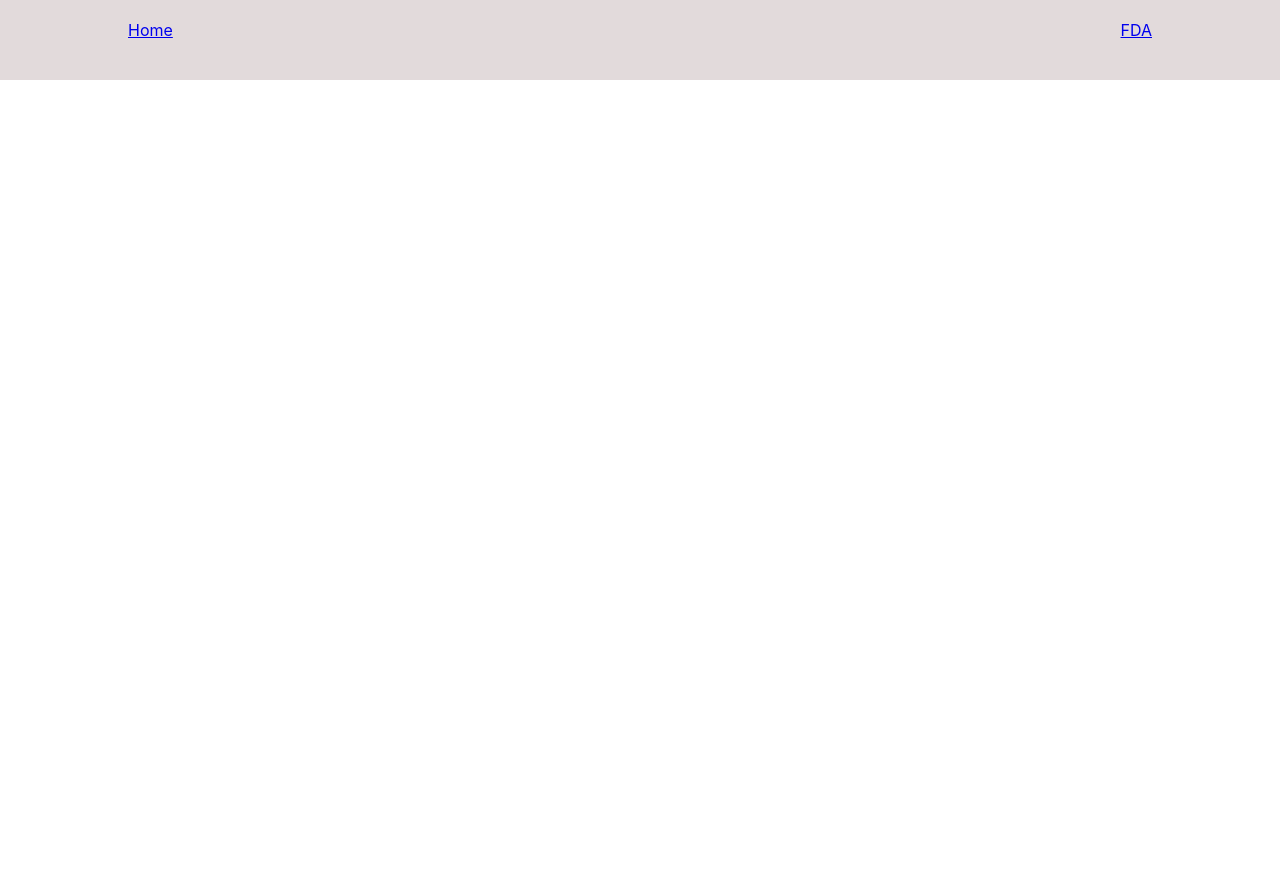
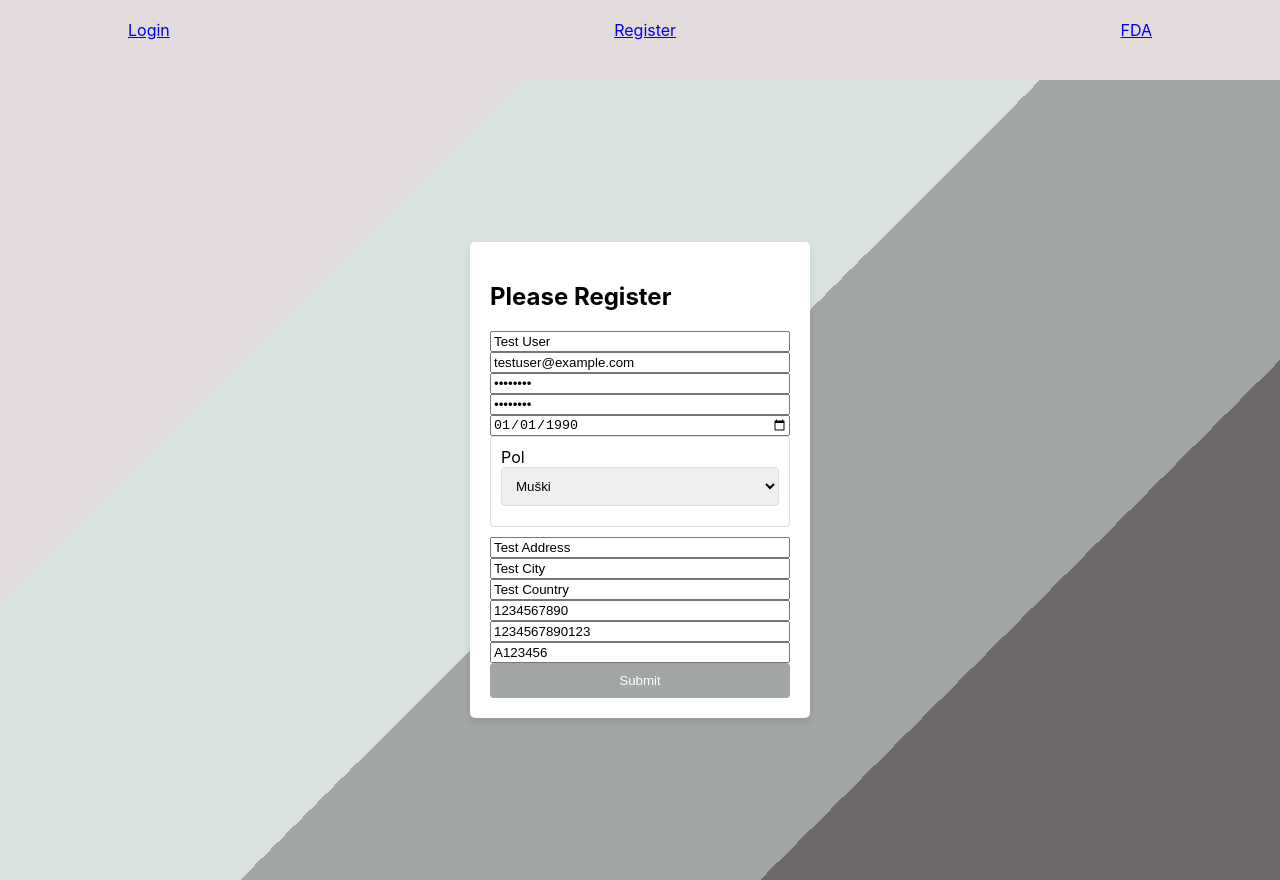
Before and after one commit to elab-development/internet-tehnologije-projekat-euprava_2020_0149, a React (Create React App) app in the folder reactapp/: page /register in a window 1280 px wide. Before the commit this address had no page. Before the commit the page ends 800 px from the top, so only its background shows below. Built offline with nearby package versions, Linux system fonts and the light colour scheme.

Commit message:
kreirana komponenta i omogucena registracija

```diff
--- a/reactapp/src/App.js
+++ b/reactapp/src/App.js
@@ -9,6 +9,7 @@ import TabelaAnketaKorisnik from './komponente/ankete/korisnik/TabelaAnketaKoris
 import GlasajAnketa from './komponente/ankete/korisnik/GlasajAnketa';
 import { useState } from 'react';
 import Navbar from './komponente/reusable/Navbar';
+import Register from './komponente/login/Register';
 
 function App() {
   const [token,setToken] = useState(null);
@@ -24,6 +25,9 @@ function App() {
         <Route path='/fda' element={<OpenFDAComponent></OpenFDAComponent>}></Route>   {/*svi */}
         <Route path='/' element={<Login setToken={setToken}></Login>}></Route>{/*svi */}
 
+
+
+        <Route path='/register' element={<Register  ></Register>}></Route>
       </Routes>
 
       </BrowserRouter>
--- /dev/null
+++ b/reactapp/src/komponente/login/Register.jsx
@@ -0,0 +1,186 @@
+import React, { useState } from 'react';
+import axios from 'axios';
+import { useNavigate } from 'react-router-dom';
+import InputField from '../reusable/InputField';
+
+const Register = ({ setToken }) => {
+  const [formData, setFormData] = useState({
+    imePrezime: 'Test User',
+    email: 'testuser@example.com',
+    password: 'password',
+    confirmPassword: 'password',
+    datum_rodjenja: '1990-01-01',
+    pol: 'muški',
+    adresa: 'Test Address',
+    grad: 'Test City',
+    drzava: 'Test Country',
+    telefon: '1234567890',
+    JMBG: '1234567890123',
+    broj_licne_karte: 'A123456',
+    status: 'aktivan',
+    uloga: 'korisnik',
+  });
+
+  const navigate = useNavigate();
+
+  const handleChange = (e) => {
+    const { name, value } = e.target;
+    setFormData((prevState) => ({
+      ...prevState,
+      [name]: value,
+    }));
+  };
+
+  const handleSubmit = async (event) => {
+    event.preventDefault();
+    try {
+      const response = await axios.post('http://127.0.0.1:8000/api/register', formData);
+
+        navigate('/');
+
+    } catch (error) {
+      alert('Registration failed:', error);
+    }
+  };
+
+  return (
+    <div style={styles.container}>
+      <form style={styles.form} onSubmit={handleSubmit}>
+        <h2>Please Register</h2>
+        <InputField
+          type="text"
+          placeholder="Name"
+          name="imePrezime"
+          value={formData.imePrezime}
+          onChange={handleChange}
+        />
+        <InputField
+          type="email"
+          placeholder="Email"
+          name="email"
+          value={formData.email}
+          onChange={handleChange}
+        />
+        <InputField
+          type="password"
+          placeholder="Password"
+          name="password"
+          value={formData.password}
+          onChange={handleChange}
+        />
+        <InputField
+          type="password"
+          placeholder="Confirm Password"
+          name="confirmPassword"
+          value={formData.confirmPassword}
+          onChange={handleChange}
+        />
+        <InputField
+          type="date"
+          placeholder="Datum Rođenja"
+          name="datum_rodjenja"
+          value={formData.datum_rodjenja}
+          onChange={handleChange}
+        />
+        <div style={styles.input}>
+          <label htmlFor="pol">Pol</label>
+          <select
+            name="pol"
+            value={formData.pol}
+            onChange={handleChange}
+            style={styles.select}
+          >
+            <option value="muški">Muški</option>
+            <option value="ženski">Ženski</option>
+            <option value="drugo">Drugo</option>
+          </select>
+        </div>
+        <InputField
+          type="text"
+          placeholder="Adresa"
+          name="adresa"
+          value={formData.adresa}
+          onChange={handleChange}
+        />
+        <InputField
+          type="text"
+          placeholder="Grad"
+          name="grad"
+          value={formData.grad}
+          onChange={handleChange}
+        />
+        <InputField
+          type="text"
+          placeholder="Država"
+          name="drzava"
+          value={formData.drzava}
+          onChange={handleChange}
+        />
+        <InputField
+          type="text"
+          placeholder="Telefon"
+          name="telefon"
+          value={formData.telefon}
+          onChange={handleChange}
+        />
+        <InputField
+          type="text"
+          placeholder="JMBG"
+          name="JMBG"
+          value={formData.JMBG}
+          onChange={handleChange}
+        />
+        <InputField
+          type="text"
+          placeholder="Broj Lične Karte"
+          name="broj_licne_karte"
+          value={formData.broj_licne_karte}
+          onChange={handleChange}
+        />
+        <button type="submit" style={styles.button}>Submit</button>
+      </form>
+    </div>
+  );
+};
+
+const styles = {
+  container: {
+    display: 'flex',
+    justifyContent: 'center',
+    alignItems: 'center',
+    height: '100vh',
+    background: 'linear-gradient(135deg, #e2dadb 25%, #dae2df 25%, #dae2df 50%, #a2a7a5 50%, #a2a7a5 75%, #6d696a 75%)',
+  },
+  form: {
+    display: 'flex',
+    flexDirection: 'column',
+    width: '300px',
+    backgroundColor: '#ffffff',
+    padding: '20px',
+    borderRadius: '5px',
+    boxShadow: '0 4px 8px rgba(0, 0, 0, 0.1)',
+  },
+  input: {
+    marginBottom: '10px',
+    padding: '10px',
+    border: '1px solid #ddd',
+    borderRadius: '4px',
+  },
+  select: {
+    marginBottom: '10px',
+    padding: '10px',
+    border: '1px solid #ddd',
+    borderRadius: '4px',
+    width: '100%',
+  },
+  button: {
+    padding: '10px',
+    border: 'none',
+    borderRadius: '4px',
+    backgroundColor: '#a2a7a5',
+    color: 'white',
+    cursor: 'pointer',
+  }
+};
+
+export default Register;
--- a/reactapp/src/komponente/reusable/Navbar.jsx
+++ b/reactapp/src/komponente/reusable/Navbar.jsx
@@ -42,7 +42,13 @@ const Navbar = ({ token, setToken }) => {
   return (
     <div style={styles.container}>
       <div style={styles.controlsContainer}>
-        <Link to="/">Home</Link>
+
+        {!token && (<>
+           <Link to="/">Login</Link>
+           <Link to="/register">Register</Link>
+
+           </>
+        )}
         {token && userRole === 'korisnik' && (
           <>
             <Link to="/ankete">Ankete</Link>
```
